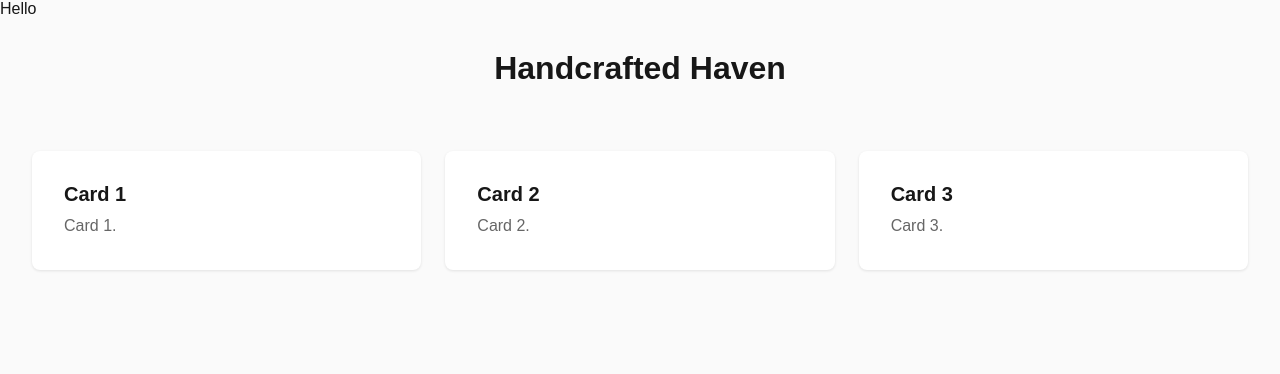
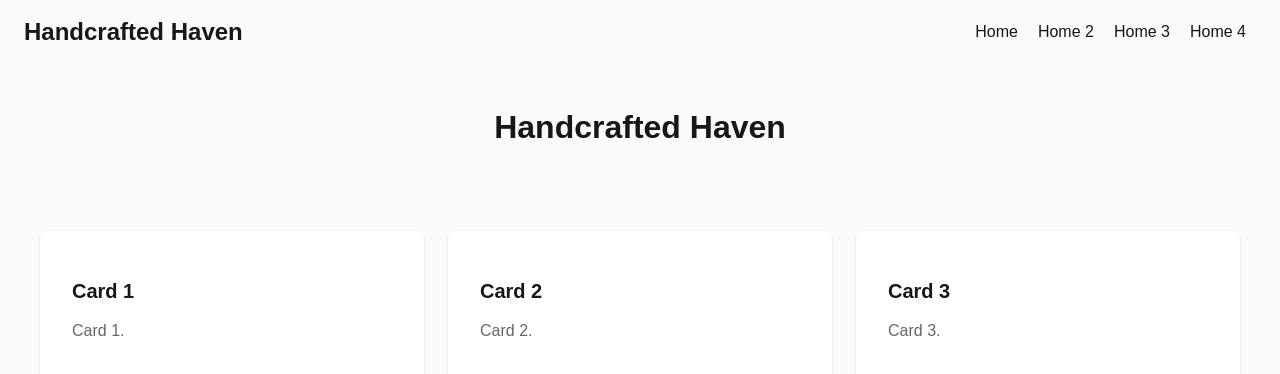
Before and after one commit to blburgen/CodingWookies, a Next.js app: page / in a window 1280 px wide. Shown: the top 374 px of the page. Built offline with nearby package versions, Linux system fonts and the light colour scheme.

Commit message:
Add header

```diff
--- a/src/app/globals.css
+++ b/src/app/globals.css
@@ -31,10 +31,106 @@ body {
   -moz-osx-font-smoothing: grayscale;
 }
 
-* {
-  box-sizing: border-box;
-  padding: 0;
-  margin: 0;
+/* Header */
+
+.site-header {
+    display: flex;
+    flex-direction: column;
+    align-items: center;
+    padding: 2px 16px;
+}
+
+.site-header-inner {
+    display: flex;
+    align-items: center;
+    justify-content: space-between;
+    width: 100%;
+}
+
+.site-logo {
+    font-size: 1.5rem;
+    font-weight: bold;
+}
+
+.hamburger {
+    background: none;
+    border: none;
+    cursor: pointer;
+    font-size: 2rem;
+    font-family: Verdana, Geneva, Tahoma, sans-serif;
+}
+
+.hamburger::after {
+    content: "\2630";
+}
+
+.hamburger.show::after {
+    content: "\00d7";
+}
+
+.navigation {
+    display: none;
+    white-space: nowrap;
+}
+
+.navigation.show {
+    display: block;
+}
+
+@media (max-width: 37.9rem) {
+    .navigation.show {
+        width: 100%;
+        margin-top: 4px;
+    }
+}
+
+.navigation ul {
+    list-style-type: none;
+    margin: 0;
+    padding: 0;
+}
+
+.navigation a {
+    display: block;
+    padding: .8rem 10px;
+    text-decoration: none;
+    border-radius: 10px;
+}
+
+.navigation li:hover {
+    transition: all .3s ease;
+    background-color: grey;
+    border-radius: 7px;
+}
+
+.current-page {
+    background-color: var(--header-highlight);
+}
+
+.navigation a:hover {
+    background-color: var(--header-hover);
+}
+
+/* Desktop */
+@media only screen and (min-width: 38rem) {
+    .hamburger {
+        display: none;
+    }
+    .site-header {
+        flex-direction: row;
+    }
+    .navigation {
+        display: block;
+    }
+    .navigation.show {
+        display: block;
+    }
+    .navigation ul {
+        display: flex;
+    }
+    .navigation a {
+        border: none;
+    }
 }
 
 a {
--- a/src/app/ui/header.tsx
+++ b/src/app/ui/header.tsx
@@ -1,8 +1,37 @@
+"use client";
+
+import { useState } from "react";
 
 export default function Header() {
+    const [menuOpen, setMenuOpen] = useState(false);
+
+    const links = [
+        { href: "/", label: "Home" },
+        { href: "/h", label: "Home 2" },
+        { href: "/h3", label: "Home 3" },
+        { href: "/h4", label: "Home 4" },
+    ];
+
     return (
-        <header>
-            Hello
+        <header className="site-header">
+            <div className="site-header-inner">
+                <span className="site-logo">Handcrafted Haven</span>
+                <button
+                    id="ham-btn"
+                    className={`hamburger${menuOpen ? " show" : ""}`}
+                    onClick={() => setMenuOpen(!menuOpen)}
+                    aria-label="Menu"
+                />
+            </div>
+            <nav id="nav-bar" className={`navigation${menuOpen ? " show" : ""}`}>
+                <ul>
+                    {links.map(link => (
+                        <li key={link.href}>
+                            <a href={link.href}>{link.label}</a>
+                        </li>
+                    ))}
+                </ul>
+            </nav>
         </header>
-    )
+    );
 }
```
Also changed, not shown: 1 other file (tests, documents, lock files or other folders).
